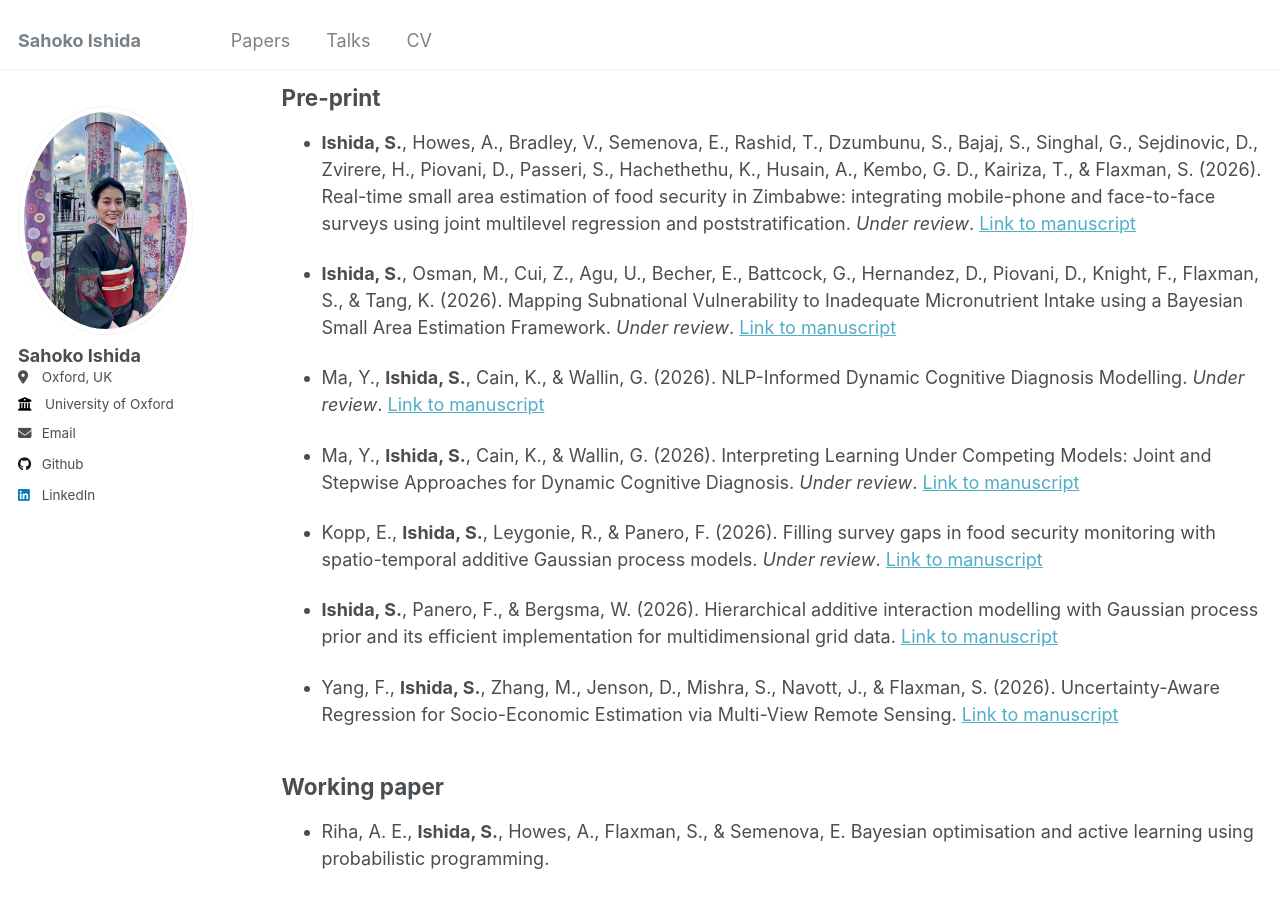
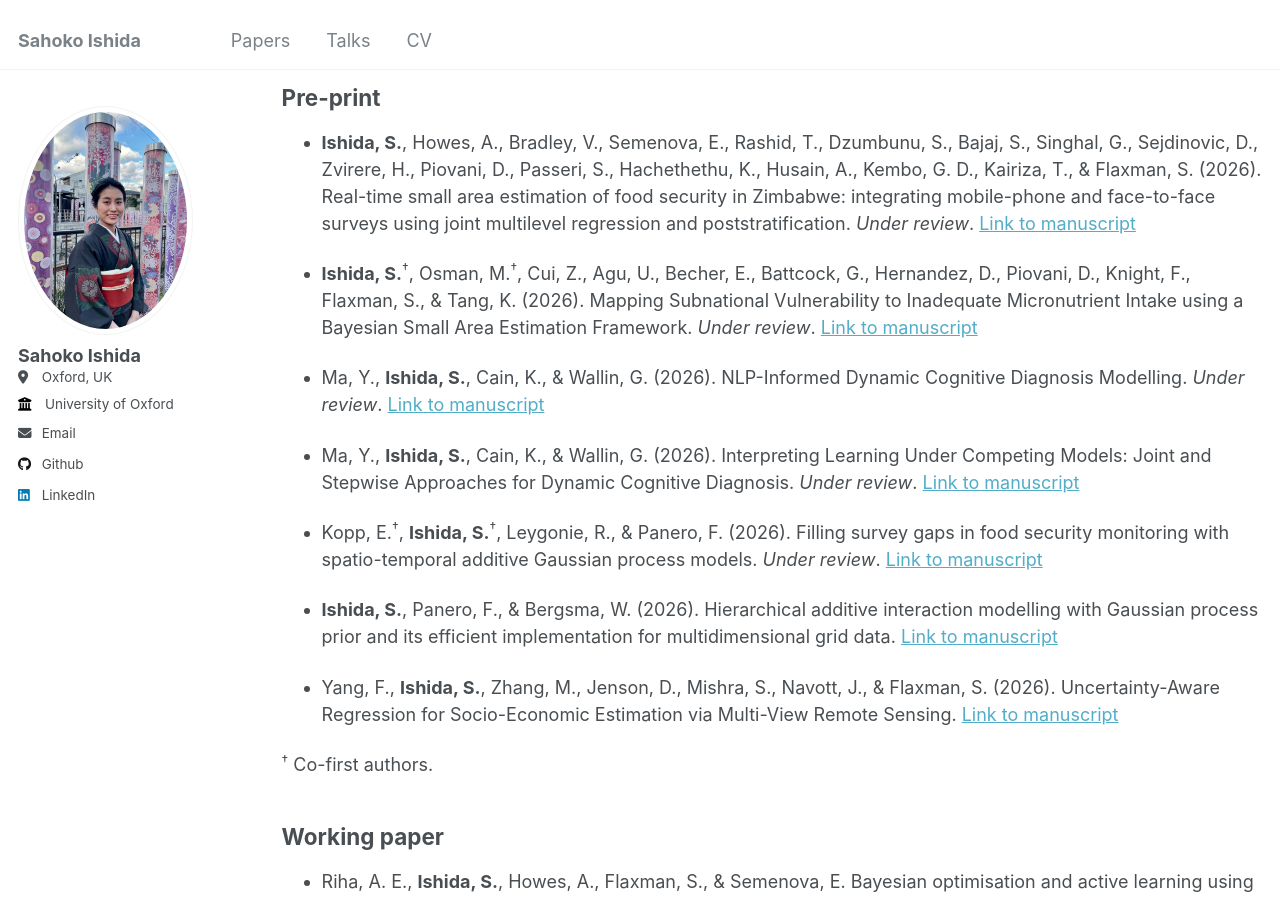
Before and after one commit to sahokoishida/sahokoishida.github.io, a Jekyll site: the page built from _pages/publications.md, in a window 1280 px wide and 900 px high, scrolled down 398 px. Built offline with Jekyll 4.4.1, drawn with Linux system fonts in a browser that asks for light colours.

Commit message:
update coauthorship

```diff
--- a/_pages/publications.md
+++ b/_pages/publications.md
@@ -26,18 +26,19 @@ Pre-print
 ---------
 * **Ishida, S.**, Howes, A., Bradley, V., Semenova, E., Rashid, T., Dzumbunu, S., Bajaj, S., Singhal, G., Sejdinovic, D., Zvirere, H., Piovani, D., Passeri, S., Hachethethu, K., Husain, A., Kembo, G. D., Kairiza, T., & Flaxman, S. (2026). Real-time small area estimation of food security in Zimbabwe: integrating mobile-phone and face-to-face surveys using joint multilevel regression and poststratification. *Under review*. [Link to manuscript](https://arxiv.org/abs/2505.03517)
 
-* **Ishida, S.**, Osman, M., Cui, Z., Agu, U., Becher, E., Battcock, G., Hernandez, D., Piovani, D., Knight, F., Flaxman, S., & Tang, K. (2026). Mapping Subnational Vulnerability to Inadequate Micronutrient Intake using a Bayesian Small Area Estimation Framework. *Under review*. [Link to manuscript](https://arxiv.org/abs/2604.14971)
+* **Ishida, S.**<sup>†</sup>, Osman, M.<sup>†</sup>, Cui, Z., Agu, U., Becher, E., Battcock, G., Hernandez, D., Piovani, D., Knight, F., Flaxman, S., & Tang, K. (2026). Mapping Subnational Vulnerability to Inadequate Micronutrient Intake using a Bayesian Small Area Estimation Framework. *Under review*. [Link to manuscript](https://arxiv.org/abs/2604.14971)
 
 * Ma, Y., **Ishida, S.**, Cain, K., & Wallin, G. (2026). NLP-Informed Dynamic Cognitive Diagnosis Modelling. *Under review*. [Link to manuscript](https://arxiv.org/abs/2604.07179)
 
 * Ma, Y., **Ishida, S.**, Cain, K., & Wallin, G. (2026). Interpreting Learning Under Competing Models: Joint and Stepwise Approaches for Dynamic Cognitive Diagnosis. *Under review*. [Link to manuscript](https://arxiv.org/abs/2606.06804)
 
-* Kopp, E., **Ishida, S.**, Leygonie, R., & Panero, F. (2026). Filling survey gaps in food security monitoring with spatio-temporal additive Gaussian process models. *Under review*. [Link to manuscript](https://arxiv.org/abs/2608.14314)
+* Kopp, E.<sup>†</sup>, **Ishida, S.**<sup>†</sup>, Leygonie, R., & Panero, F. (2026). Filling survey gaps in food security monitoring with spatio-temporal additive Gaussian process models. *Under review*. [Link to manuscript](https://arxiv.org/abs/2608.14314)
 
 * **Ishida, S.**, Panero, F., & Bergsma, W. (2026). Hierarchical additive interaction modelling with Gaussian process prior and its efficient implementation for multidimensional grid data. [Link to manuscript](https://arxiv.org/abs/2305.07073)
 
 * Yang, F., **Ishida, S.**, Zhang, M., Jenson, D., Mishra, S., Navott, J., & Flaxman, S. (2026). Uncertainty-Aware Regression for Socio-Economic Estimation via Multi-View Remote Sensing. [Link to manuscript](https://arxiv.org/abs/2411.14119)
 
+<sup>†</sup> Co-first authors.
 
 Working paper
 ---------
```
